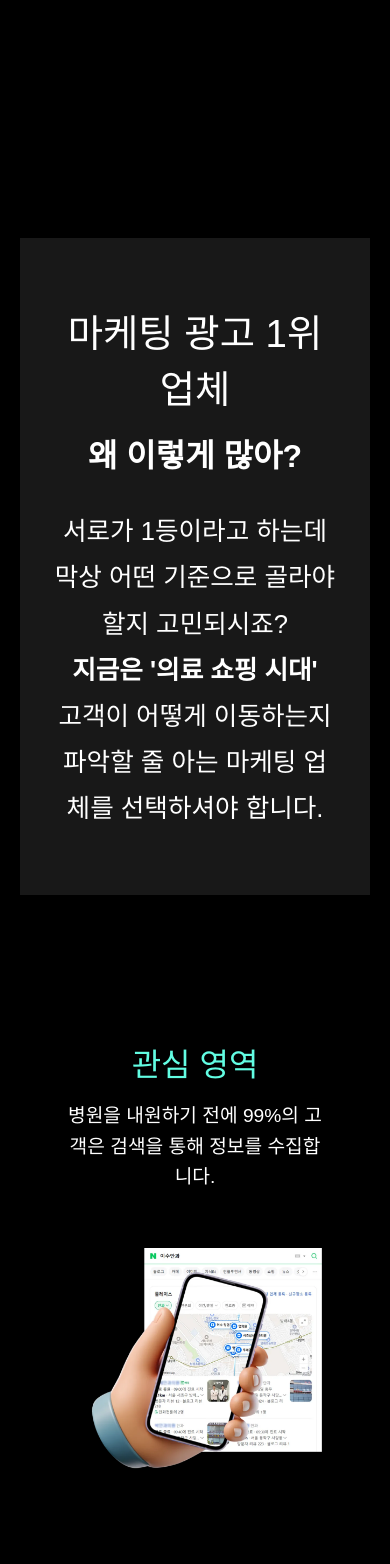
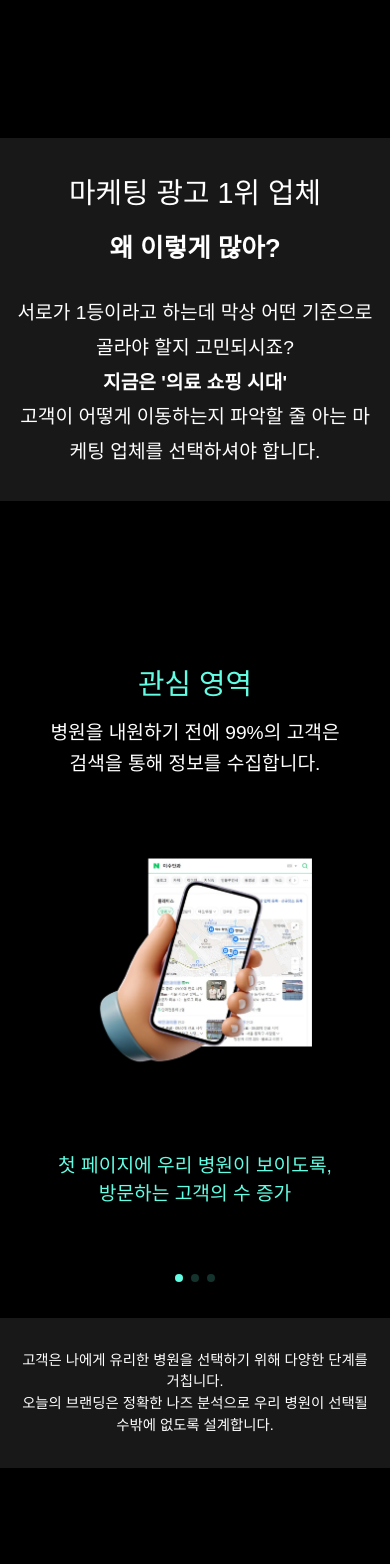
Before and after one commit to devchaeyoung/aube, a Next.js app: page / in a window 390 px wide. Shown: the part 4160-5724 px from the top of the page. Built offline with nearby package versions, Linux system fonts and the light colour scheme.

Commit message:
# UPDATE: 디테일

```diff
--- a/src/components/marketing/MarketingSection2.module.css
+++ b/src/components/marketing/MarketingSection2.module.css
@@ -96,10 +96,10 @@
 
 .footer {
   text-align: center;
-  max-width: 800px;
-  margin: 0 auto;
   line-height: 1.8;
-  padding-top: 4rem;
+  background-color: #181818;
+  font-size: 1.6rem;
+  padding: 4rem 2rem;
 }
 
 .footer p:first-child {
@@ -117,38 +117,94 @@
 
 .mobileContent {
   display: none;
+  padding: 2rem 1rem;
+}
+
+.swiper {
+  padding: 1rem 0 3rem;
+  height: auto;
+  min-height: 600px; /* 슬라이드 높이 고정 */
 }
 
 /* 모바일 스타일 */
 @media (max-width: 768px) {
+  .marketing {
+    padding: 0;
+  }
   .desktopContent {
     display: none;
   }
 
   .mobileContent {
     display: block;
-    padding: 1rem;
   }
 
-  .swiper {
-    padding: 1rem 0 3rem;
+  .header {
+    padding: 2rem 1rem;
+  }
+
+  .header h2 {
+    font-size: 1.8rem;
   }
 
   .header h3 {
-    font-size: 2rem;
+    font-size: 1.6rem;
   }
 
+  .header p {
+    font-size: 1.2rem;
+  }
+
+  /* 모바일 카드 스타일 유지 */
   .card {
-    margin-bottom: 40px;
+    height: 100%;
+    display: flex;
+    flex-direction: column;
+    padding: 2rem;
+    margin: 0; /* 마진 제거 */
+  }
+
+  .cardHeader h4 {
+    font-size: 1.8rem; /* 모바일에서 약간 작게 */
+  }
+
+  .cardHeader p {
+    min-height: unset; /* 모바일에서는 고정 높이 해제 */
+    margin-bottom: 1rem;
+  }
+
+  .imageWrapper {
+    flex: 1;
+    margin: 1.5rem 0;
+  }
+
+  .imageWrapper img {
+    max-height: 250px; /* 이미지 최대 높이 제한 */
+  }
+
+  .footer p {
+    margin: 0 !important;
+  }
+
+  .footer {
+    font-size: 0.9rem;
+    padding: 2rem 0.3rem;
+    line-height: 1.5;
+    word-break: keep-all;
+  }
+  .highlight {
+    min-height: unset; /* 모바일에서는 고정 높이 해제 */
+    padding-top: 1.5rem;
   }
 }
 
 /* Swiper 커스텀 스타일 */
 :global(.swiper-pagination-bullet) {
-  background: #000;
+  background: #62fde3;
   opacity: 0.2;
 }
 
 :global(.swiper-pagination-bullet-active) {
   opacity: 1;
+  background: #62fde3;
 }
```
